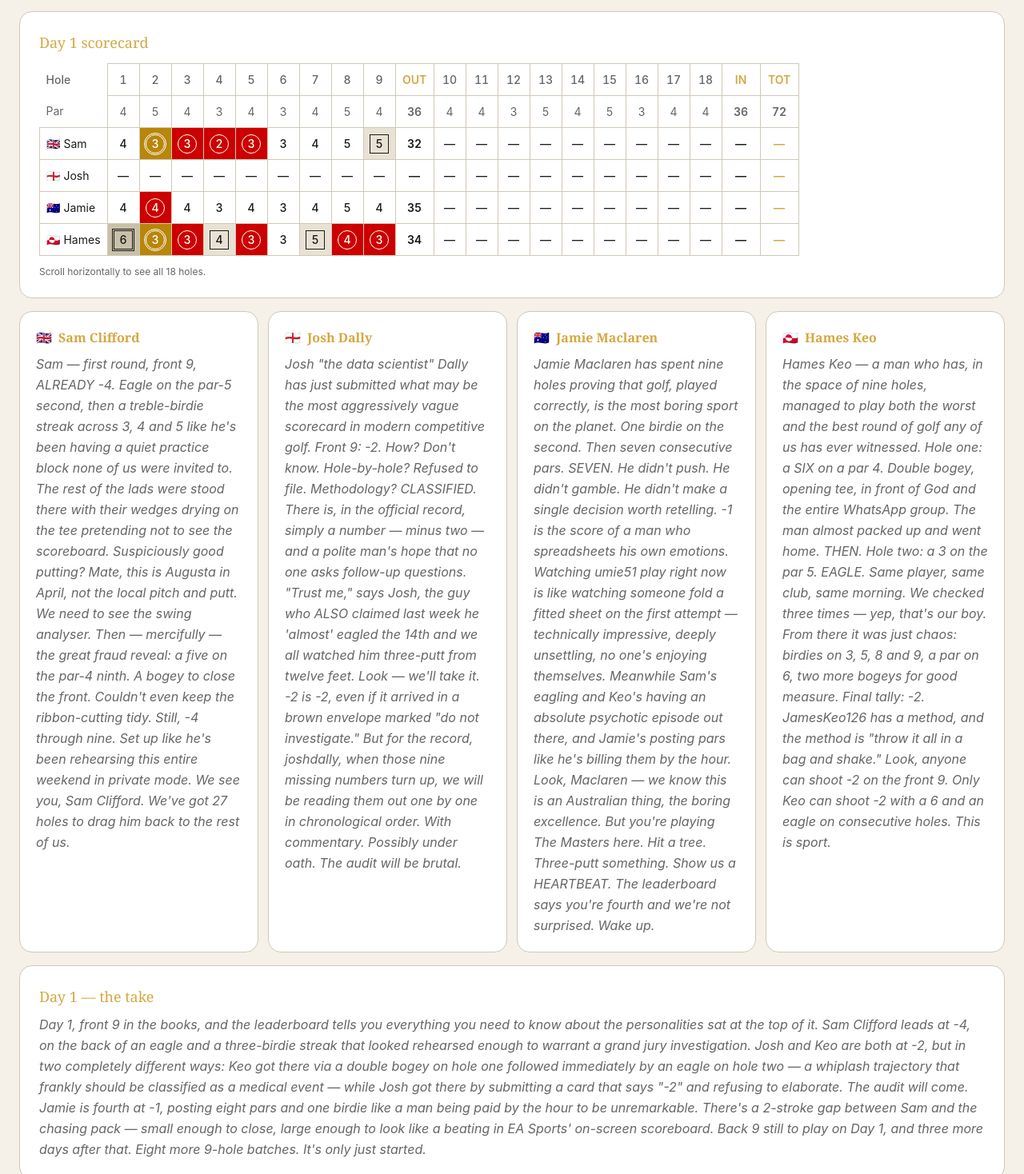
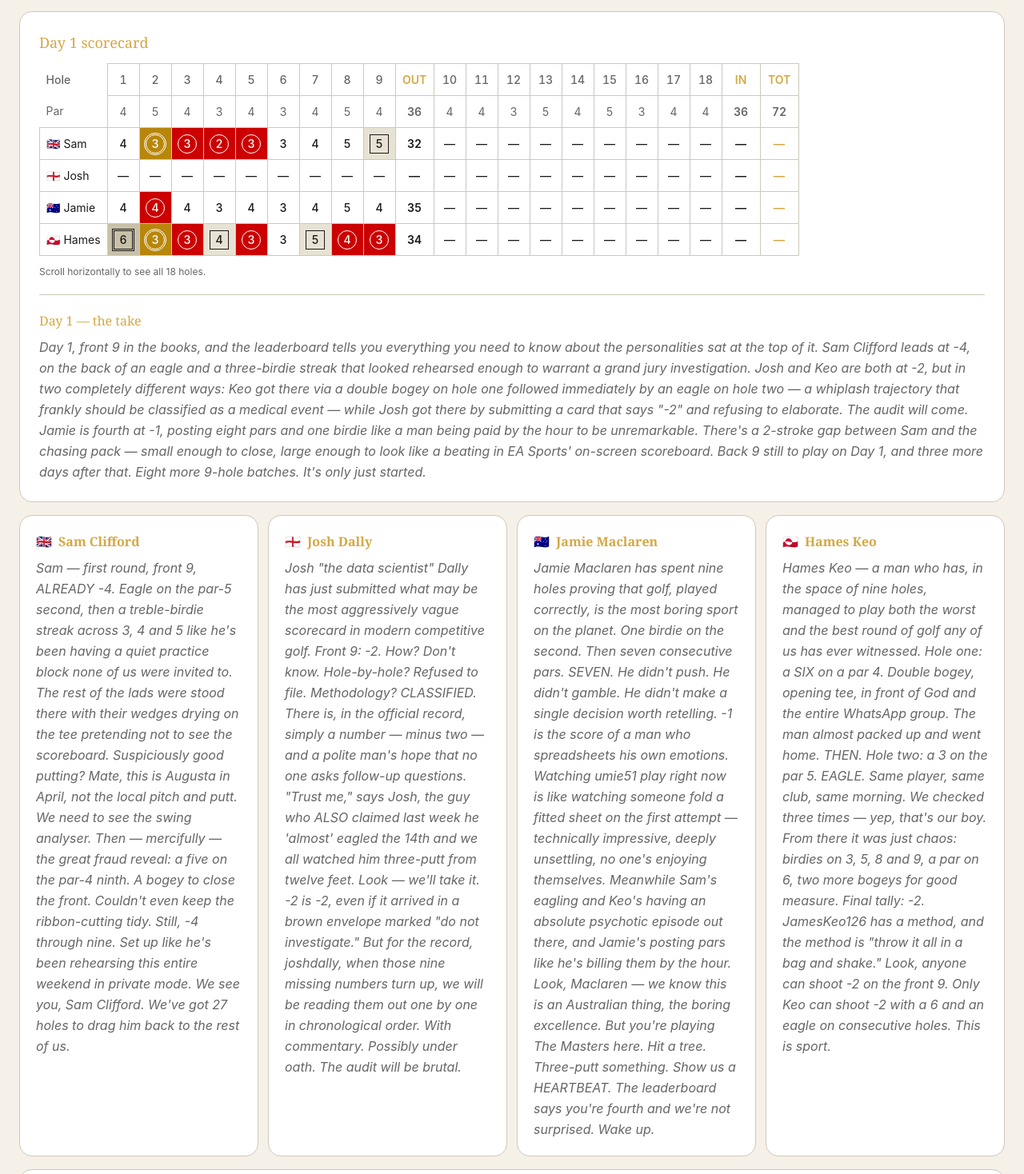
Before and after one commit to jameskeo126/webbers-golf-dashboard, a Next.js app: page / in a window 1280 px wide. Shown: the part 757-2225 px from the top of the page at 80% size. Built offline with nearby package versions, Linux system fonts and the light colour scheme.

Commit message:
Embed round take inside scorecard card; remove standalone RoundSummaryCard

```diff
--- a/components/RoundDetail.tsx
+++ b/components/RoundDetail.tsx
@@ -1,14 +1,12 @@
 import type { Round } from "@/data/types"
 import { Scorecard } from "./Scorecard"
 import { PlayerCommentaryCards } from "./PlayerCommentaryCards"
-import { RoundSummaryCard } from "./RoundSummaryCard"
 
 export function RoundDetail({ round }: { round: Round }) {
   return (
     <div>
       <Scorecard round={round} />
       <PlayerCommentaryCards round={round} />
-      <RoundSummaryCard round={round} />
     </div>
   )
 }
--- a/components/RoundSummaryCard.tsx
+++ /dev/null
@@ -1,18 +0,0 @@
-import type { Round } from "@/data/types"
-
-export function RoundSummaryCard({ round }: { round: Round }) {
-  if (!round.commentary.summary) return null
-  return (
-    <section
-      className="mx-4 my-4 rounded-2xl p-4 sm:mx-6 sm:p-6"
-      style={{ backgroundColor: "var(--bg-surface)", border: "1px solid var(--border)" }}
-    >
-      <h4 className="font-serif text-lg mb-2" style={{ color: "var(--accent)" }}>
-        {round.label} — the take
-      </h4>
-      <p className="italic leading-relaxed" style={{ color: "var(--text-muted)" }}>
-        {round.commentary.summary}
-      </p>
-    </section>
-  )
-}
--- a/components/Scorecard.tsx
+++ b/components/Scorecard.tsx
@@ -134,6 +134,19 @@ export function Scorecard({ round }: { round: Round }) {
       <p className="mt-3 text-xs" style={{ color: "var(--text-muted)" }}>
         Scroll horizontally to see all 18 holes.
       </p>
+      {round.commentary.summary ? (
+        <div
+          className="mt-5 pt-5"
+          style={{ borderTop: "1px solid var(--border)" }}
+        >
+          <h4 className="font-serif text-base mb-2" style={{ color: "var(--accent)" }}>
+            {round.label} — the take
+          </h4>
+          <p className="italic leading-relaxed" style={{ color: "var(--text-muted)" }}>
+            {round.commentary.summary}
+          </p>
+        </div>
+      ) : null}
     </section>
   )
 }
```
